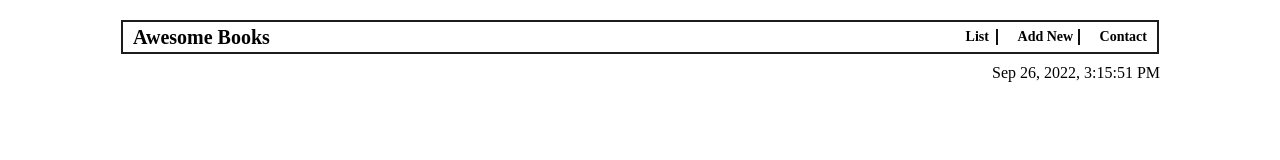
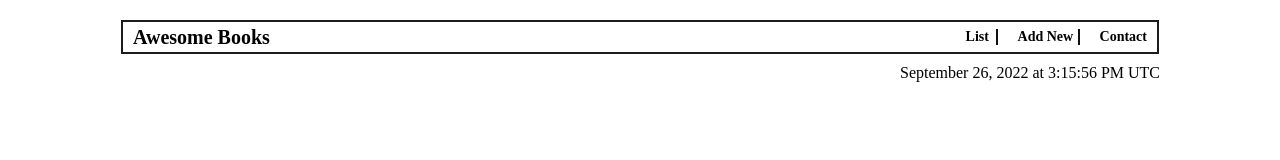
Before and after one commit to GoddessNgozi/AwesomeBooks-ES6, a website with bundled scripts: page index.html in a window 1280 px wide. Shown: the top 160 px of the page. Built offline with nearby package versions, Linux system fonts and the light colour scheme.

Commit message:
Edit date to show timer

```diff
--- a/index.css
+++ b/index.css
@@ -28,7 +28,7 @@ header {
   align-items: center;
 }
 
-.dater {
+.timer {
   float: right;
   margin-right: 120px;
   margin-top: 10px;
--- a/index.html
+++ b/index.html
@@ -18,7 +18,7 @@
             </ul>
         </nav>
     </header>
-    <div class="dater"></div>
+    <div class="timer"></div>
 
     <div><h1 class="awesomeBooks">All awesome Books</h1></div>
 
--- a/index.js
+++ b/index.js
@@ -4,11 +4,6 @@ import { DateTime } from './modules/luxon.js';
 
 const store = new Store();
 const ui = new UI();
-
-let dt = DateTime.now();
-dt = dt.toLocaleString(DateTime.DATETIME_MED_WITH_SECONDS);
-const dater = document.querySelector('.dater');
-dater.innerHTML = dt;
 
 class Book {
   constructor(title, author, id = Math.floor(Math.random() * 1000000)) {
@@ -86,3 +81,11 @@ contact.addEventListener('click', () => {
   awesomeBooks.style.display = 'none';
   books.style.display = 'none';
 });
+
+const upDate = () => {
+  const timer = document.querySelector('.timer');
+  const now = DateTime.now();
+  timer.innerHTML = now.toLocaleString(DateTime.DATETIME_FULL_WITH_SECONDS);
+};
+
+setInterval(upDate, 1000);
```
